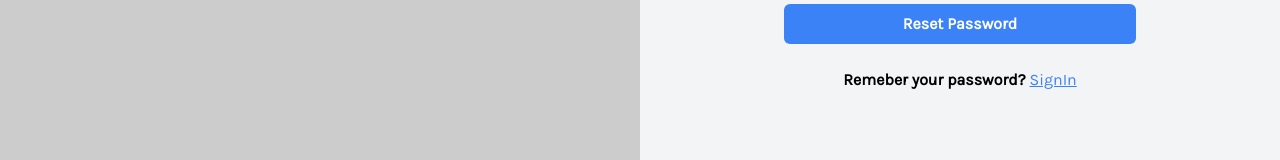
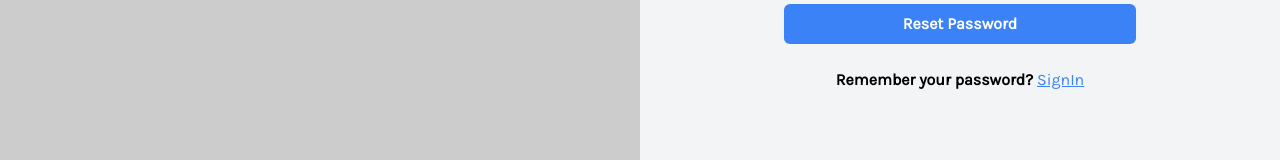
Before and after one commit to Emilsone/Farmpro-Website, a Vue app: page /forgotpassword in a window 1280 px wide. Shown: the part 469-629 px from the top of the page. Built offline with nearby package versions, Linux system fonts and the light colour scheme.

Commit message:
Fixed the typo error in the 'remember password' text. (#19)

```diff
--- a/src/views/ForgotPassword.vue
+++ b/src/views/ForgotPassword.vue
@@ -29,7 +29,7 @@
             </form>
             <!-- Sign up  Link -->
             <div class="mt-6 text-center">
-                <a href="#" class="font-bold">Remeber your password?</a> <router-link
+                <a href="#" class="font-bold">Remember your password?</a> <router-link
                     class="underline text-blue-500" to="/signup">SignIn</router-link>
             </div>
         </div>
```
